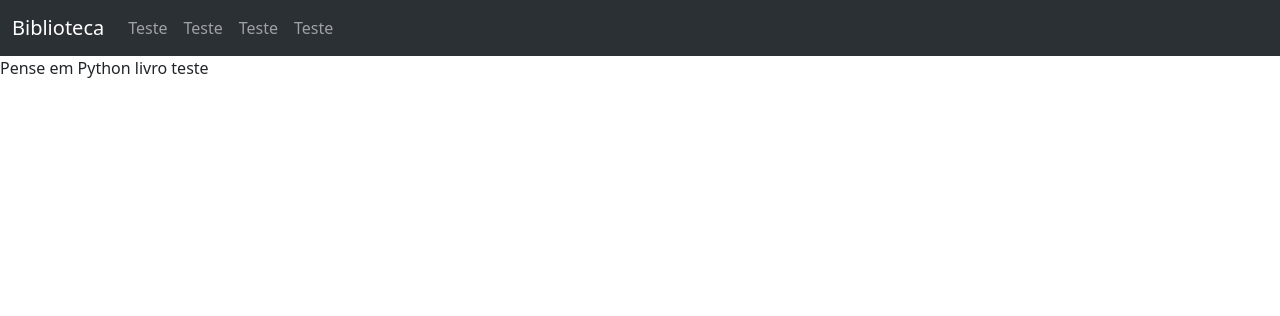
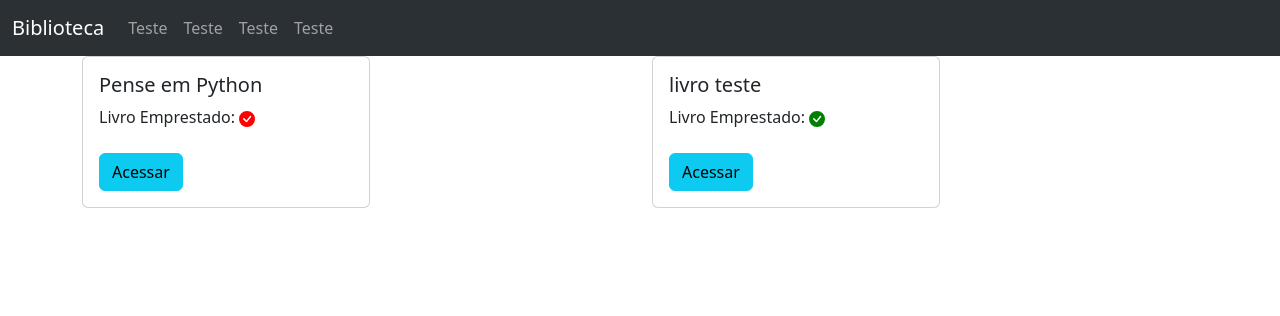
Before and after one commit to italoferreira0/Biblioteca-django, a Django app: template livro/templates/home.html in a window 1280 px wide. Shown: the top 316 px of the page. Run offline with Django 5.2, Linux system fonts and the light colour scheme; the template is opened without the code that fills it: values that come from a table or form of the project are taken from there, others are empty; data comes from the database, SQL or seed files in the repository; both versions use the stored data as it was after the commit.

Commit message:
Criando categoria, linkando usuario e listando livros.

```diff
--- a/livro/models.py
+++ b/livro/models.py
@@ -10,6 +10,14 @@ class Categoria(models.Model):
 
     def __str__(self):
         return self.nome
+
+class Emprestimo(models.Model):
+    nome_emprestado = models.CharField(max_length=100, blank=True)
+    data_emprestado = models.DateTimeField(blank=True, null=True)
+    data_devolucao = models.DateTimeField(blank=True, null=True)
+    data_duracao = models.DateField(blank=True,null=True)
+    categoria = models.ForeignKey(Categoria, on_delete=models.DO_NOTHING)
+    usuario = models.ForeignKey(Usuarios, on_delete=models.DO_NOTHING)
 
 class Livros(models.Model):
     nome = models.CharField(max_length=100)
--- a/livro/templates/home.html
+++ b/livro/templates/home.html
@@ -1,8 +1,39 @@
 {% extends "base.html" %}
 
 {% block 'conteudo' %}
-    {% for livro in livros %}
-        {{livro}}
+<div class="container">
+    <div class="row">
+        {% for livro in livros %}
+            <div class="col-md">
+                <div class="card" style="width: 18rem;">
+                    <div class="card-body">
+                      <h5 class="card-title">{{livro.nome}}</h5>
+                      <!-- <h6 class="card-subtitle mb-2 text-body-secondary">Autor: {{livro.autor }}</h6> -->
+                      <!-- <h6 class="card-subtitle mb-2 text-body-secondary">Data Cadastro: {{livro.data_cadastro}}</h6> -->
 
-    {% endfor %}
+                      <!-- <p class="card-text">Categoria: {{livro.categoria}}</p> -->
+                      {% if livro.emprestado %}
+                      Livro Emprestado:
+                      <svg style="color: green" xmlns="http://www.w3.org/2000/svg" width="16" height="16" fill="currentColor" class="bi bi-check-circle-fill" viewBox="0 0 16 16">
+                        <path d="M16 8A8 8 0 1 1 0 8a8 8 0 0 1 16 0m-3.97-3.03a.75.75 0 0 0-1.08.022L7.477 9.417 5.384 7.323a.75.75 0 0 0-1.06 1.06L6.97 11.03a.75.75 0 0 0 1.079-.02l3.992-4.99a.75.75 0 0 0-.01-1.05z"/>
+                      </svg>
+                      {% else %}
+                      Livro Emprestado:
+                      <svg style="color: red" xmlns="http://www.w3.org/2000/svg" width="16" height="16" fill="currentColor" class="bi bi-check-circle-fill" viewBox="0 0 16 16">
+                        <path d="M16 8A8 8 0 1 1 0 8a8 8 0 0 1 16 0m-3.97-3.03a.75.75 0 0 0-1.08.022L7.477 9.417 5.384 7.323a.75.75 0 0 0-1.06 1.06L6.97 11.03a.75.75 0 0 0 1.079-.02l3.992-4.99a.75.75 0 0 0-.01-1.05z"/>
+                      </svg>
+                      {% endif %}
+                      <br><br>
+                      <a href="{% url 'ver_livros' livro.id %}" class="btn btn-info">Acessar</a>
+                    </div>
+
+                </div>
+
+            </div>
+        {% endfor %}
+
+
+    </div>
+</div>
+
 {% endblock 'conteudo' %}
--- a/livro/urls.py
+++ b/livro/urls.py
@@ -3,4 +3,5 @@ from . import views
 
 urlpatterns = [
     path('home/', views.home, name='home'),
+    path('ver_livros/<int:id>', views.ver_livros, name='ver_livros')
 ]
--- a/livro/views.py
+++ b/livro/views.py
@@ -8,7 +8,11 @@ from .models import Livros
 def home(request):
     if request.session.get('usuario'):
         usuario = Usuarios.objects.get(id = request.session['usuario'])
-        livros = Livros.objects.filter(usuario = usuario)
+        livros = Livros.objects.filter(usuario = usuario) #filter,traz mais de um livro
         return render(request, 'home.html', {'livros':livros})
     else:
         return redirect('/auth/login?status=2')
+
+def ver_livros(request, id):
+    livros = Livros.objects.get( id = id) #get, pegue um unico livro
+    return render(request, 'ver_livros.html', {'livro':livros})
--- a/templates/base.html
+++ b/templates/base.html
@@ -18,7 +18,7 @@
 <body>
     <nav class="navbar navbar-expand-lg bg-body-tertiary" data-bs-theme="dark">
         <div class="container-fluid">
-          <a class="navbar-brand" href="#">Biblioteca</a>
+          <a class="navbar-brand" href="{% url "home" %} ">Biblioteca</a>
           <button class="navbar-toggler" type="button" data-bs-toggle="collapse" data-bs-target="#navbarNav" aria-controls="navbarNav" aria-expanded="false" aria-label="Toggle navigation">
             <span class="navbar-toggler-icon"></span>
           </button>
```
Also changed, not shown: livro/templates/ver_livros.html (added, +27 -0 lines), db.sqlite3.
